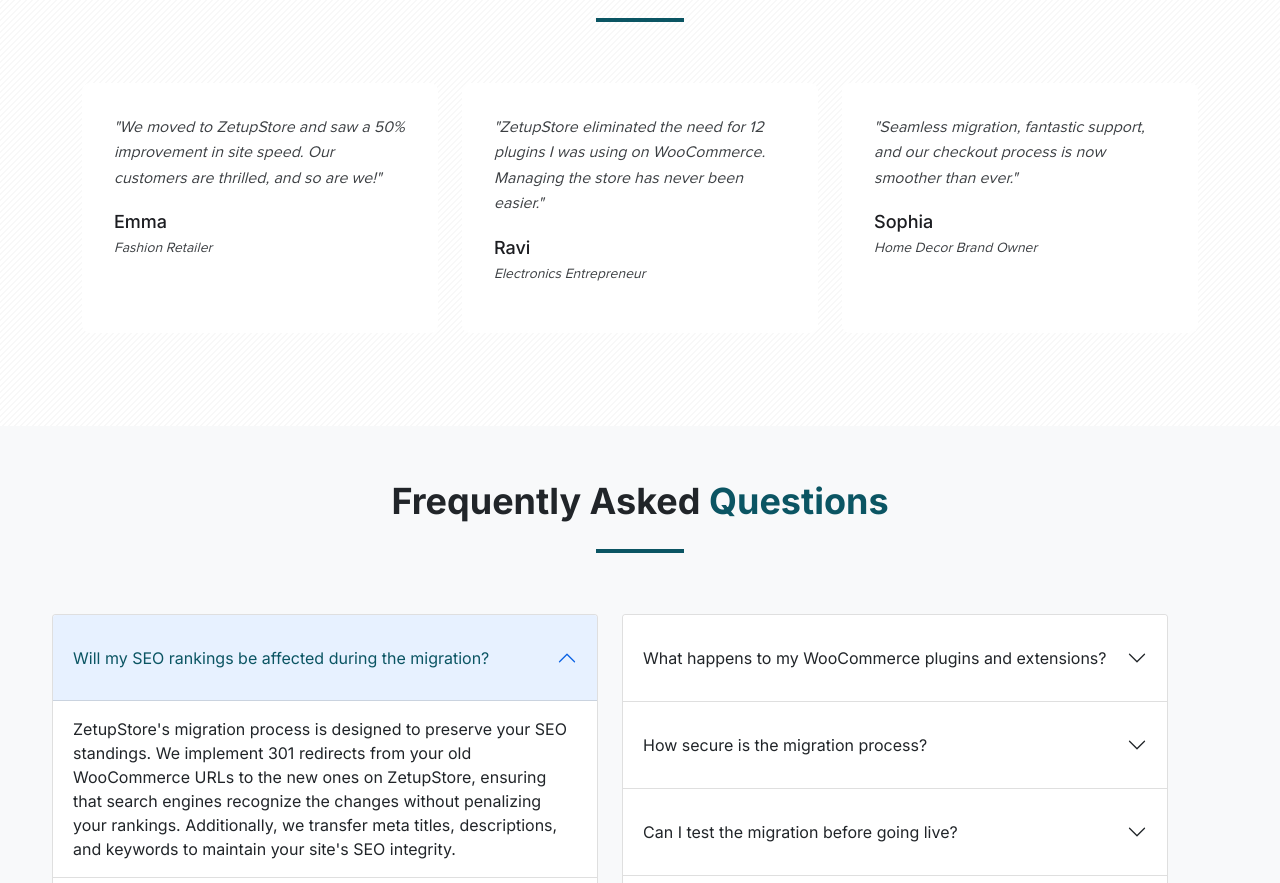
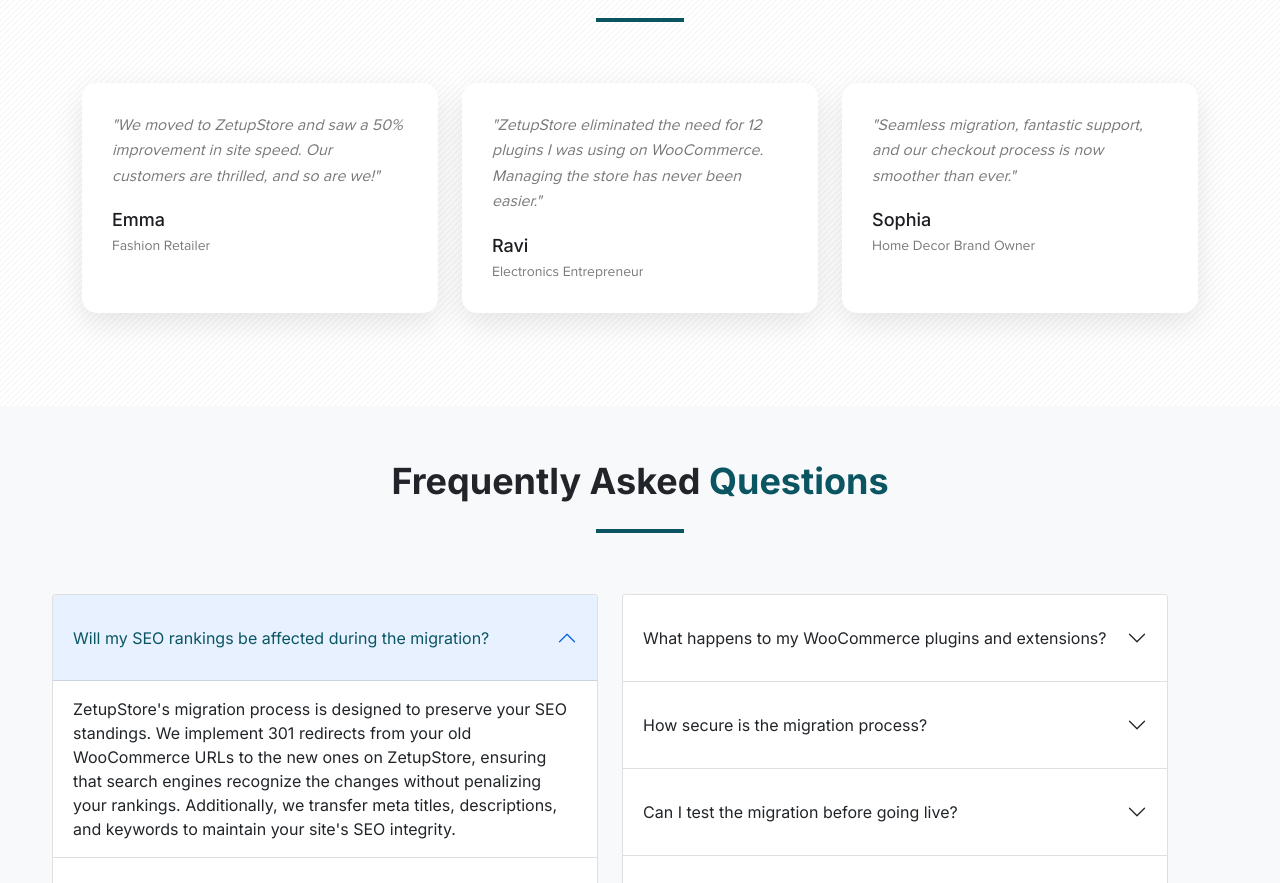
Before and after one commit to lokesh-annex/zetup-store-html, a plain HTML site: page woocommerce-migration.html in a window 1280 px wide. Shown: the part 3423-4306 px from the top of the page. Drawn offline with nearby package versions, Linux system fonts and the light colour scheme; a web font is replaced by a local one.

Commit message:
testimanial slider box redesign

```diff
--- a/woocommerce-migration.html
+++ b/woocommerce-migration.html
@@ -332,7 +332,7 @@
             </div>
             <div class="row">
                 <div class="col-lg-4 col-md-6 mb-4">
-                    <div class="testimonial-card">
+                    <div class="testimonial-card-large">
                         <div class="testimonial-content">
                             <p>"We moved to ZetupStore and saw a 50% improvement in site speed. Our customers are
                                 thrilled, and so are we!"</p>
@@ -344,7 +344,7 @@
                     </div>
                 </div>
                 <div class="col-lg-4 col-md-6 mb-4">
-                    <div class="testimonial-card">
+                    <div class="testimonial-card-large">
                         <div class="testimonial-content">
                             <p>"ZetupStore eliminated the need for 12 plugins I was using on WooCommerce. Managing the
                                 store has never been easier."</p>
@@ -356,9 +356,9 @@
                     </div>
                 </div>
                 <div class="col-lg-4 col-md-12 mb-4">
-                    <div class="testimonial-card last-testimonial-card">
+                    <div class="testimonial-card-large last-testimonial-card">
                         <div class="testimonial-content">
-                            <p>"Seamless migration, fantastic support, and our checkout process is now smoother than
+                            <p>"Seamless migration, fantastic support, and our checkout process is now <br/> smoother than
                                 ever."</p>
                         </div>
                         <div class="testimonial-author">
```
Also changed, not shown: shopify-sale.html (+3 -3 lines).
